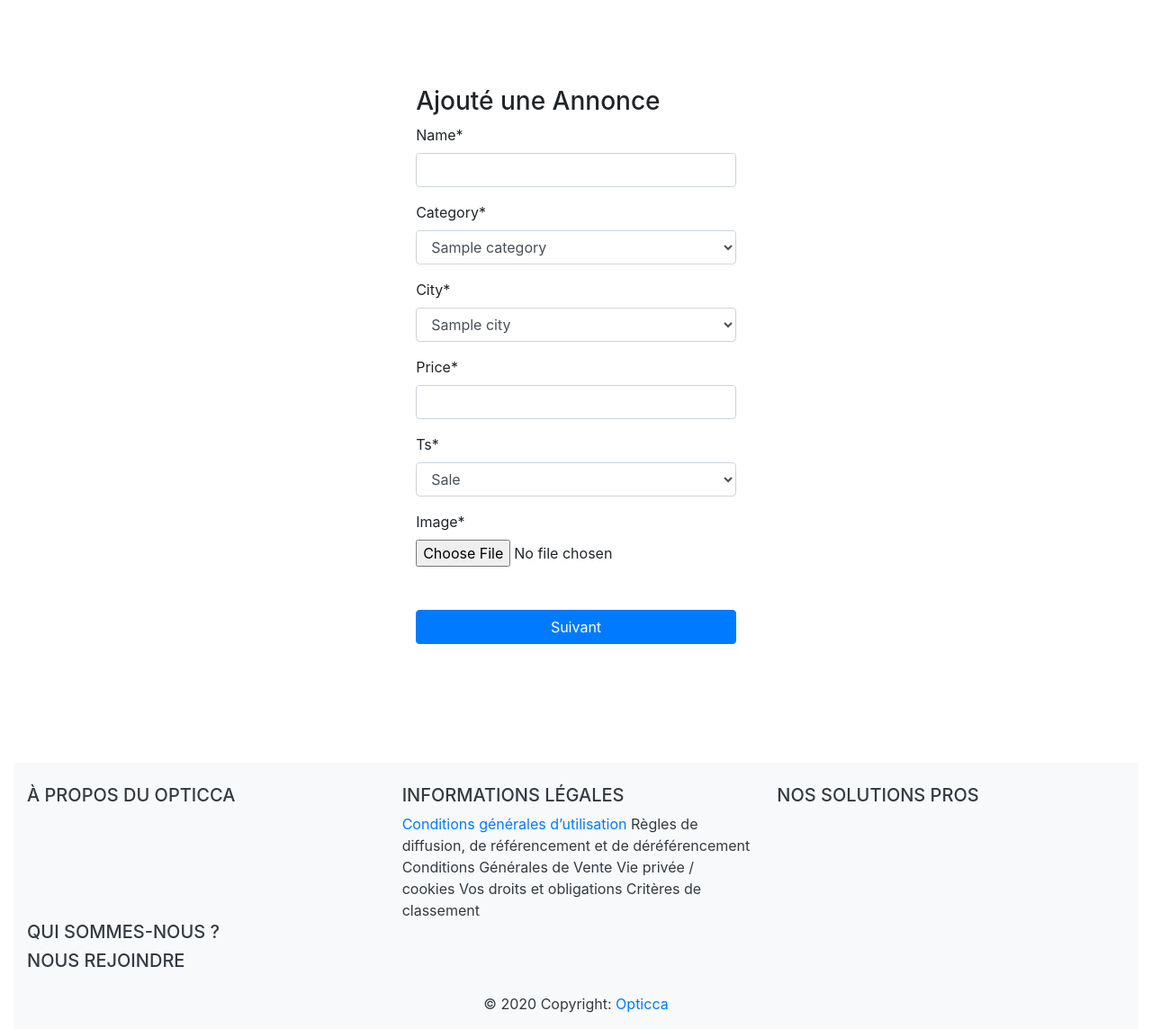
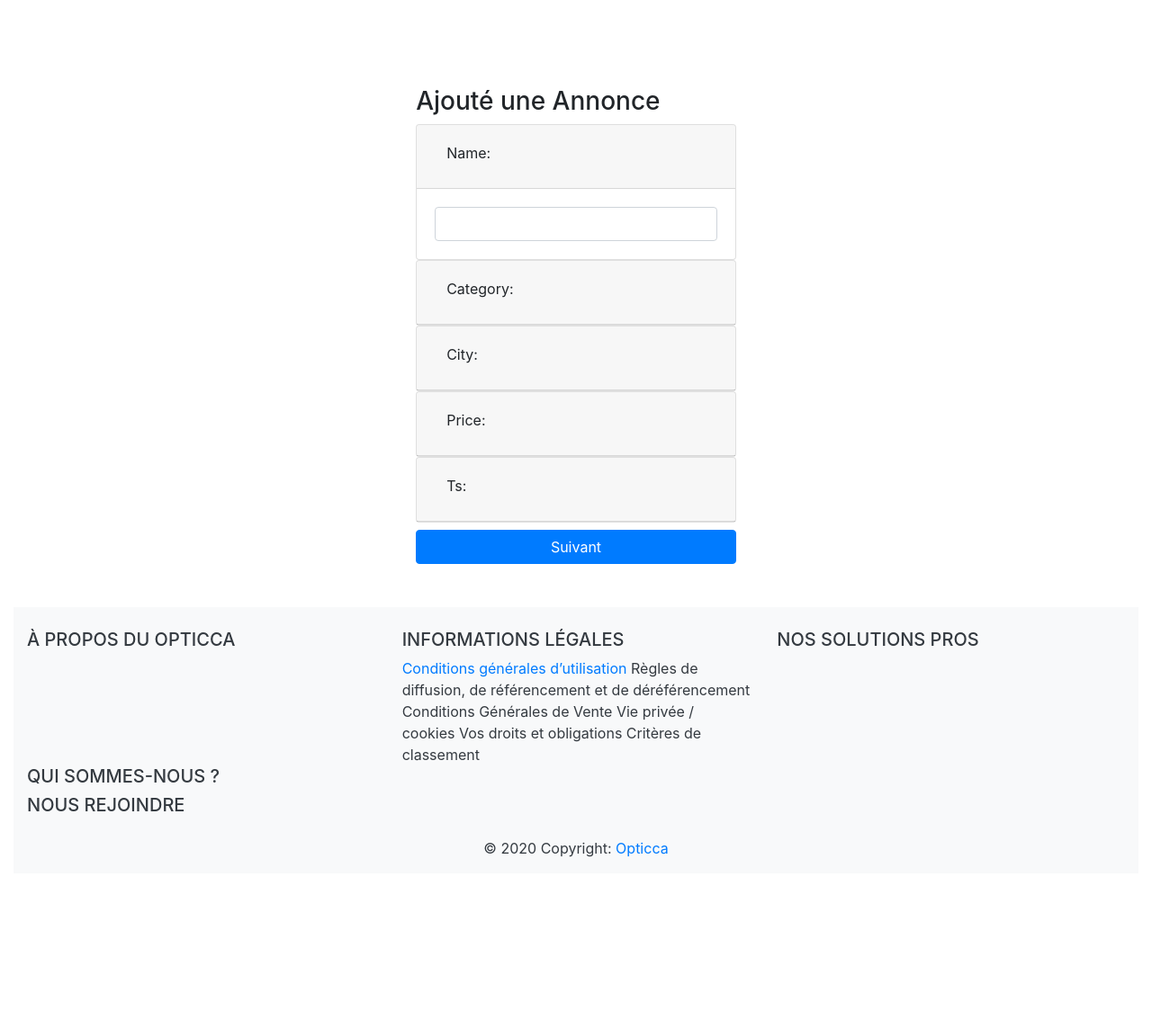
Before and after one commit to toushi100/opticca, a Django app: page /product/add/ in a window 1280 px wide. Shown: the part 82-1226 px from the top of the page at 90% size. After the commit the page ends 1035 px from the top, so only its background shows below. Run offline with Django 3.2, Linux system fonts and the light colour scheme; tables that the repository leaves empty hold one stand-in row (values such as "Sample post"); some libraries are stand-ins or nearby versions.

Commit message:
collapse is now working and select is fancy

```diff
--- a/main/forms.py
+++ b/main/forms.py
@@ -25,11 +25,11 @@ class AddProductForm(forms.ModelForm):
        (1,'Request'),
     ]
 
-    category = forms.ModelChoiceField(queryset=Category.objects.all(),empty_label=None,)
-    city = forms.ModelChoiceField(queryset=City.objects.all(),empty_label=None)
-    name = forms.CharField()
-    price = forms.FloatField()
-    TS = forms.ChoiceField(choices=c)
+    category = forms.ModelChoiceField(queryset=Category.objects.all(),empty_label=None,widget=forms.Select(attrs={'class':'form-control'}))
+    city = forms.ModelChoiceField(queryset=City.objects.all(),empty_label=None,widget=forms.Select(attrs={'class':'form-control'}))
+    name = forms.CharField(widget=forms.TextInput(attrs={'class':'form-control'}))
+    price = forms.FloatField(widget=forms.TextInput(attrs={'class':'form-control'}))
+    TS = forms.ChoiceField(choices=c, widget=forms.Select(attrs={'class':'form-control'}))
 
     class Meta:
         model = Product
--- a/main/templates/main/add_product.html
+++ b/main/templates/main/add_product.html
@@ -6,13 +6,71 @@
       <h3>Ajouté une Annonce</h3>
       <form action="{% url "add_data" %}" method="POST" enctype="multipart/form-data">
       {% csrf_token %}
-
-        {{ form|crispy }}
-        {{ formi|crispy }}
+      <div id="accordion">
+          <div class="card">
+              <div class="card-header">
+                  <button class="btn" type="button" data-toggle="collapse" data-target="#name">
+                    {{ form.name.label_tag }}
+                  </button>
+              </div>
+              <div class="collapse show" data-parent="#accordion" id="name">
+                  <div class="card-body">
+                      {{ form.name }}
+                  </div>
+              </div>
+          </div>
+          <div class="card">
+              <div class="card-header">
+                <button class="btn" type="button" data-toggle="collapse" data-target="#category">
+                    {{ form.category.label_tag }}
+                  </button>
+              </div>
+              <div class="collapse" data-parent="#accordion" id="category">
+                  <div class="card-body">
+                    {{ form.category }}
+                  </div>
+              </div>
+          </div>
+        <div class="card">
+            <div class="card-header">
+                <button class="btn" type="button" data-toggle="collapse" data-target="#city">
+                    {{ form.city.label_tag }}
+                  </button>
+            </div>
+            <div class="collapse" id="city" data-parent="#accordion">
+                <div class="card-body">
+                    {{ form.city }}
+                </div>
+            </div>
+        </div>
+        <div class="card">
+            <div class="card-header">
+                <button class="btn" type="button" data-toggle="collapse" data-target="#price">
+                    {{ form.price.label_tag }}
+                  </button>
+            </div>
+            <div class="collapse" id="price" data-parent="#accordion">
+                <div class="card-body">
+                    {{ form.price }}
+                </div>
+            </div>
+        </div>
+        <div class="card">
+            <div class="card-header">
+                <button class="btn" type="button" data-toggle="collapse" data-target="#ts">
+                    {{ form.TS.label_tag }}
+                  </button>
+            </div>
+            <div class="collapse" id="ts" data-parent="#accordion">
+                <div class="card-body">
+                    {{ form.TS }}
+                </div>
+            </div>
+        </div>
+      </div>
         <input
-          class="btn btn-primary btn-block mt-5 mb-3"
+          class="btn btn-primary btn-block mt-2 mb-5"
           type="submit"
-          id="next"
           value="Suivant"
         />
       </form>
@@ -21,6 +79,7 @@
 </div>
 
 
+{% comment %}
 <style>
 
     html,body{
@@ -29,7 +88,7 @@
               list-style: none;
             }
         </style>
-
+{% endcomment %}
 
 
 {% comment %}
```
